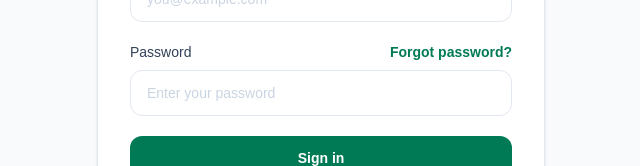
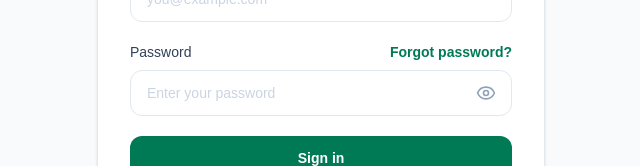
Before and after one commit to LeizianeTrevisanDardin/CareerFlow, a Next.js app: page /login in a window 1280 px wide. Shown: the part 376-542 px from the top of the page, without its empty margins (319-959 px from the left). Built offline with nearby package versions, Linux system fonts and the light colour scheme.

Commit message:
password eye

```diff
--- a/src/app/(auth)/login/page.tsx
+++ b/src/app/(auth)/login/page.tsx
@@ -1,6 +1,7 @@
 import Link from "next/link";
 
 import { login } from "./actions";
+import PasswordInput from "@/components/PasswordInput";
 
 type LoginPageProps = {
   searchParams: Promise<{
@@ -132,14 +133,12 @@ export default async function LoginPage({
               </Link>
             </div>
 
-            <input
+            <PasswordInput
               id="password"
               name="password"
-              type="password"
               required
               autoComplete="current-password"
               placeholder="Enter your password"
-              className="w-full rounded-xl border border-slate-200 px-4 py-3 text-sm text-slate-900 outline-none transition placeholder:text-slate-300 focus:border-emerald-500"
             />
           </div>
 
--- /dev/null
+++ b/src/components/PasswordInput.tsx
@@ -0,0 +1,77 @@
+"use client";
+
+import {
+  Eye,
+  EyeOff,
+} from "lucide-react";
+
+import {
+  useState,
+} from "react";
+
+type PasswordInputProps = {
+  id: string;
+  name: string;
+  placeholder?: string;
+  autoComplete?: string;
+  required?: boolean;
+};
+
+export default function PasswordInput({
+  id,
+  name,
+  placeholder,
+  autoComplete,
+  required = false,
+}: PasswordInputProps) {
+  const [
+    showPassword,
+    setShowPassword,
+  ] = useState(false);
+
+  return (
+    <div className="relative">
+      <input
+        id={id}
+        name={name}
+        type={
+          showPassword
+            ? "text"
+            : "password"
+        }
+        required={
+          required
+        }
+        autoComplete={
+          autoComplete
+        }
+        placeholder={
+          placeholder
+        }
+        className="w-full rounded-xl border border-slate-200 px-4 py-3 pr-12 text-sm text-slate-900 outline-none transition placeholder:text-slate-300 focus:border-emerald-500"
+      />
+
+      <button
+        type="button"
+        onClick={() =>
+          setShowPassword(
+            (current) =>
+              !current
+          )
+        }
+        aria-label={
+          showPassword
+            ? "Hide password"
+            : "Show password"
+        }
+        className="absolute right-4 top-1/2 -translate-y-1/2 text-slate-400 transition hover:text-slate-700"
+      >
+        {showPassword ? (
+          <EyeOff className="h-5 w-5" />
+        ) : (
+          <Eye className="h-5 w-5" />
+        )}
+      </button>
+    </div>
+  );
+}
```
